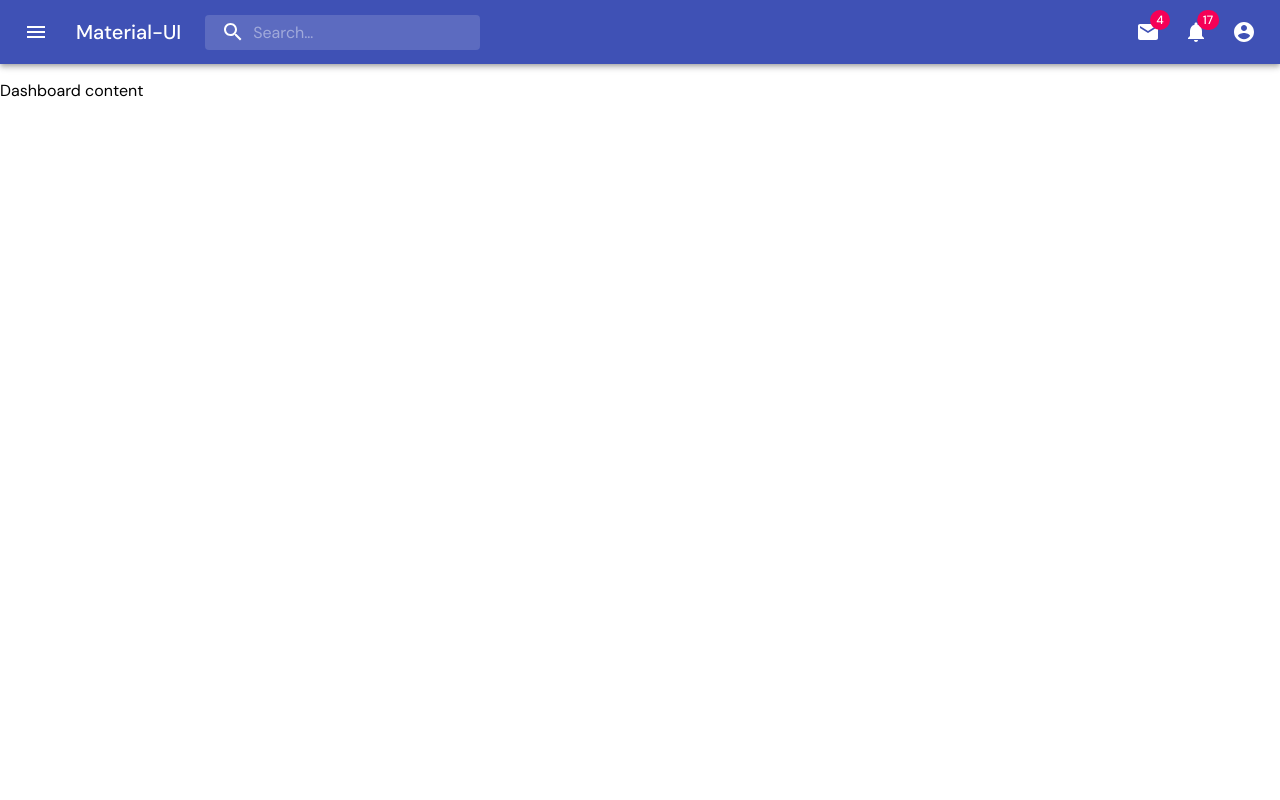
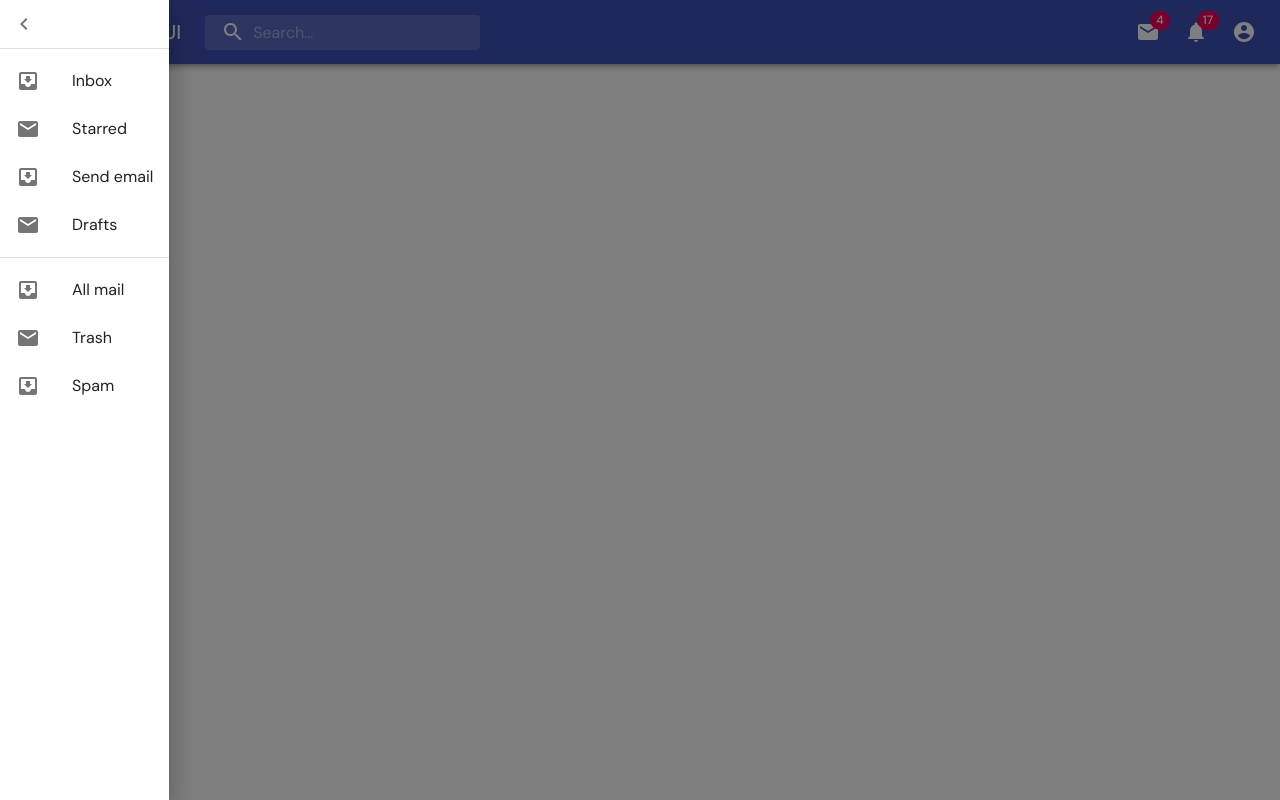
Before and after one commit to GBarkhatov/carlo-test, a React (Create React App) app: page / in a window 1280 px wide. Both pictures are taken after a click on the button 36 px from the left and 32 px from the top of the page. Built offline with nearby package versions, Linux system fonts and the light colour scheme.

Commit message:
add drawer

```diff
--- a/src/components/AppBar/AppBar.js
+++ b/src/components/AppBar/AppBar.js
@@ -1,5 +1,5 @@
-import React from 'react'
-import { fade, makeStyles } from '@material-ui/core/styles'
+import React, { setState } from 'react'
+import { fade, makeStyles, useTheme } from '@material-ui/core/styles'
 import AppBar from '@material-ui/core/AppBar'
 import Toolbar from '@material-ui/core/Toolbar'
 import IconButton from '@material-ui/core/IconButton'
@@ -14,6 +14,16 @@ import AccountCircle from '@material-ui/icons/AccountCircle'
 import MailIcon from '@material-ui/icons/Mail'
 import NotificationsIcon from '@material-ui/icons/Notifications'
 import MoreIcon from '@material-ui/icons/MoreVert'
+
+import Drawer from '@material-ui/core/Drawer'
+import List from '@material-ui/core/List'
+import Divider from '@material-ui/core/Divider'
+import ChevronLeftIcon from '@material-ui/icons/ChevronLeft'
+import ChevronRightIcon from '@material-ui/icons/ChevronRight'
+import ListItem from '@material-ui/core/ListItem'
+import ListItemIcon from '@material-ui/core/ListItemIcon'
+import ListItemText from '@material-ui/core/ListItemText'
+import InboxIcon from '@material-ui/icons/MoveToInbox'
 
 const useStyles = makeStyles((theme) => ({
   grow: {
@@ -81,11 +91,33 @@ const useStyles = makeStyles((theme) => ({
 
 const AppBarComponent = () => {
   const classes = useStyles()
+  const theme = useTheme()
   const [anchorEl, setAnchorEl] = React.useState(null)
   const [mobileMoreAnchorEl, setMobileMoreAnchorEl] = React.useState(null)
 
   const isMenuOpen = Boolean(anchorEl)
   const isMobileMenuOpen = Boolean(mobileMoreAnchorEl)
+
+  const [open, setOpen] = React.useState(false)
+
+  const handleDrawerOpen = () => {
+    setOpen(true)
+  }
+
+  const handleDrawerClose = () => {
+    setOpen(false)
+  }
+
+  const toggleDrawer = (event) => {
+    if (
+      event.type === 'keydown' &&
+      (event.key === 'Tab' || event.key === 'Shift')
+    ) {
+      return
+    }
+
+    setOpen(!open)
+  }
 
   const handleProfileMenuOpen = (event) => {
     setAnchorEl(event.currentTarget)
@@ -170,6 +202,7 @@ const AppBarComponent = () => {
             className={classes.menuButton}
             color='inherit'
             aria-label='open drawer'
+            onClick={handleDrawerOpen}
           >
             <MenuIcon />
           </IconButton>
@@ -225,6 +258,47 @@ const AppBarComponent = () => {
           </div>
         </Toolbar>
       </AppBar>
+      <Drawer
+        className={classes.drawer}
+        anchor='left'
+        open={open}
+        classes={{
+          paper: classes.drawerPaper
+        }}
+        onClose={toggleDrawer}
+      >
+        <div className={classes.drawerHeader}>
+          <IconButton onClick={handleDrawerClose}>
+            {theme.direction === 'ltr' ? (
+              <ChevronLeftIcon />
+            ) : (
+              <ChevronRightIcon />
+            )}
+          </IconButton>
+        </div>
+        <Divider />
+        <List>
+          {['Inbox', 'Starred', 'Send email', 'Drafts'].map((text, index) => (
+            <ListItem button key={text}>
+              <ListItemIcon>
+                {index % 2 === 0 ? <InboxIcon /> : <MailIcon />}
+              </ListItemIcon>
+              <ListItemText primary={text} />
+            </ListItem>
+          ))}
+        </List>
+        <Divider />
+        <List>
+          {['All mail', 'Trash', 'Spam'].map((text, index) => (
+            <ListItem button key={text}>
+              <ListItemIcon>
+                {index % 2 === 0 ? <InboxIcon /> : <MailIcon />}
+              </ListItemIcon>
+              <ListItemText primary={text} />
+            </ListItem>
+          ))}
+        </List>
+      </Drawer>
       {renderMobileMenu}
       {renderMenu}
     </div>
```
